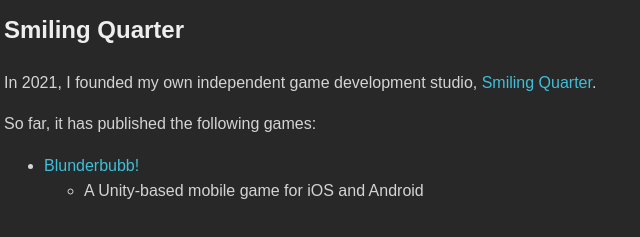
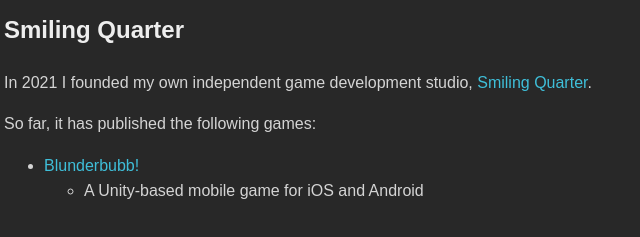
Before and after one commit to askrepps/askrepps.github.io, a plain HTML site: page index.html in a window 1280 px wide. Shown: the part 735-972 px from the top of the page, 356-996 px from the left. Drawn offline with Linux system fonts and the light colour scheme.

Commit message:
Updated homepage

```diff
--- a/index.html
+++ b/index.html
@@ -78,7 +78,7 @@
 <li>Icons provided by <a href="https://feathericons.com/" target="_blank" rel="noreferer noopener">Feather</a> (<a href="https://github.com/feathericons/feather/blob/master/LICENSE" target="_blank" rel="noreferer noopener">MIT License</a>)</li>
 </ul>
 <h2 id="smiling-quarter">Smiling Quarter</h2>
-<p>In 2021, I founded my own independent game development studio, <a href="https://smilingquarter.com" target="_blank" rel="noreferer noopener">Smiling Quarter</a>.</p>
+<p>In 2021 I founded my own independent game development studio, <a href="https://smilingquarter.com" target="_blank" rel="noreferer noopener">Smiling Quarter</a>.</p>
 <p>So far, it has published the following games:</p>
 <ul>
 <li><a href="https://smilingquarter.com/games#blunderbubb" target="_blank" rel="noreferer noopener">Blunderbubb!</a>
```
